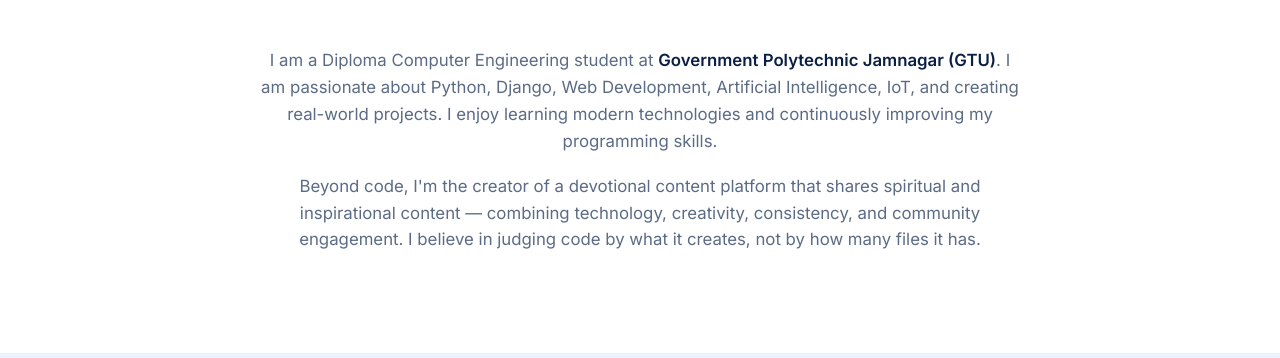
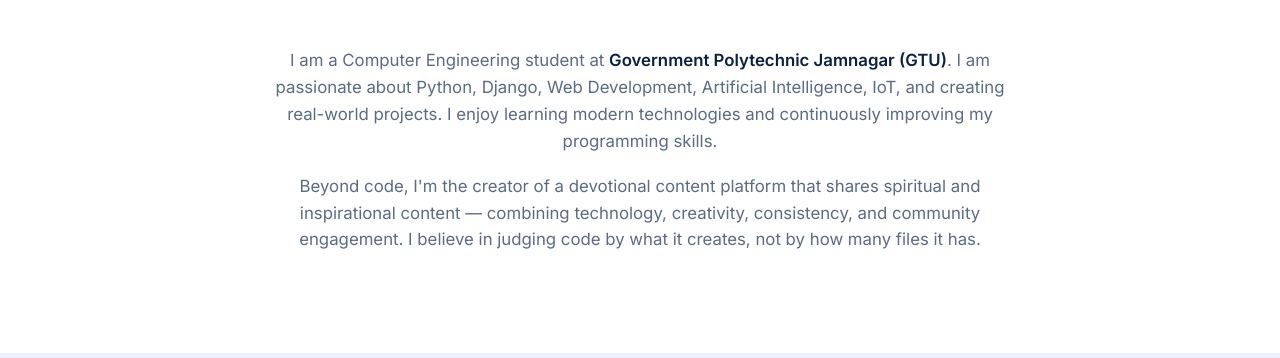
Before and after one commit to Jelamrraval/Portfolioweb, a plain HTML site: page index.html in a window 1280 px wide. Shown: the part 739-1097 px from the top of the page. Drawn offline with Linux system fonts and the light colour scheme.

Commit message:
Update portfolio webpage

```diff
--- a/index.html
+++ b/index.html
@@ -743,7 +743,7 @@
 
     <div class="about-content">
       <p>
-        I am a Diploma Computer Engineering student at
+        I am a Computer Engineering student at
         <strong>Government Polytechnic Jamnagar (GTU)</strong>. I am passionate about
         Python, Django, Web Development, Artificial Intelligence, IoT, and creating
         real-world projects. I enjoy learning modern technologies and continuously
```
